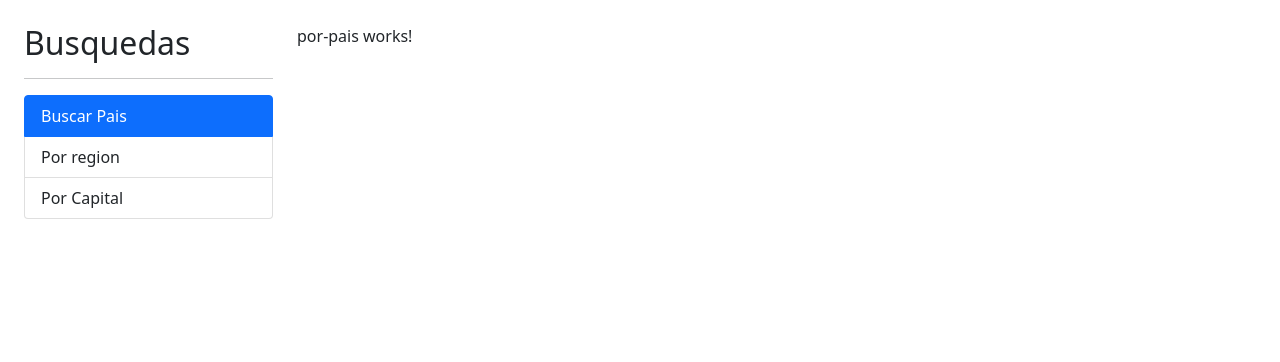
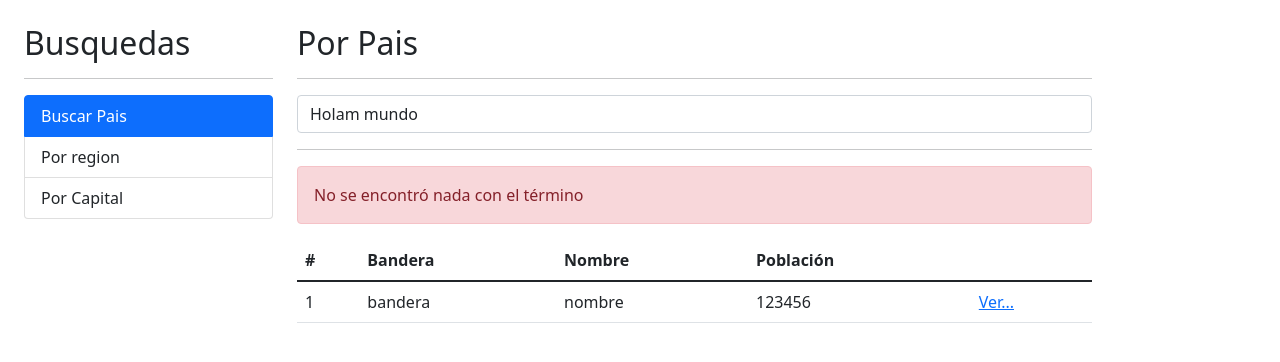
Before and after one commit to VictorCarmonaMoraza/PaisesAppVictor2022, an Angular app in the folder PaisesVictorApp2022/: page / in a window 1280 px wide. Shown: the top 362 px of the page. Built offline with nearby package versions, Linux system fonts and the light colour scheme.

Commit message:
8 - Componente para buscar por pais

```diff
--- a/PaisesVictorApp2022/src/app/pais/pages/por-pais/por-pais.component.html
+++ b/PaisesVictorApp2022/src/app/pais/pages/por-pais/por-pais.component.html
@@ -1 +1,47 @@
-<p>por-pais works!</p>
+<h2>Por Pais</h2>
+<hr>
+
+<div class="row">
+  <div class="col">
+    <form autocomplete="off" (ngSubmit)="buscar()">
+      <input type="text" name="termino"
+       placeholder="Buscar pais..." class="form-control"
+       [(ngModel)]="termino"/>
+    </form>
+  </div>
+</div>
+
+<hr>
+
+<div class="alert alert-danger">
+  No se encontró nada con el término
+</div>
+
+<div class="row">
+  <div class="col">
+
+    <table class="table table-hover">
+      <thead>
+          <tr>
+            <th>#</th>
+            <th>Bandera</th>
+            <th>Nombre </th>
+            <th>Población</th>
+            <th></th>
+          </tr>
+      </thead>
+
+      <tbody>
+        <tr>
+          <td>1</td>
+          <td>bandera</td>
+          <td>nombre</td>
+          <td>123456</td>
+          <td>
+            <a href="/oais/cri">Ver...</a>
+          </td>
+        </tr>
+      </tbody>
+    </table>
+  </div>
+</div>
--- a/PaisesVictorApp2022/src/app/pais/pages/por-pais/por-pais.component.ts
+++ b/PaisesVictorApp2022/src/app/pais/pages/por-pais/por-pais.component.ts
@@ -5,11 +5,17 @@
   templateUrl: './por-pais.component.html',
   styleUrls: ['./por-pais.component.css']
 })
-export class PorPaisComponent implements OnInit {
+export class PorPaisComponent{
+
+  termino: string = 'Holam mundo';
 
   constructor() { }
 
   ngOnInit(): void {
   }
 
+  buscar():void  {
+    console.log(this.termino);
+  }
+
 }
```
Also changed, not shown: PaisesVictorApp2022/src/app/pais/pais.module.ts (+7 -4 lines), 1 other file (tests, documents, lock files or other folders).
